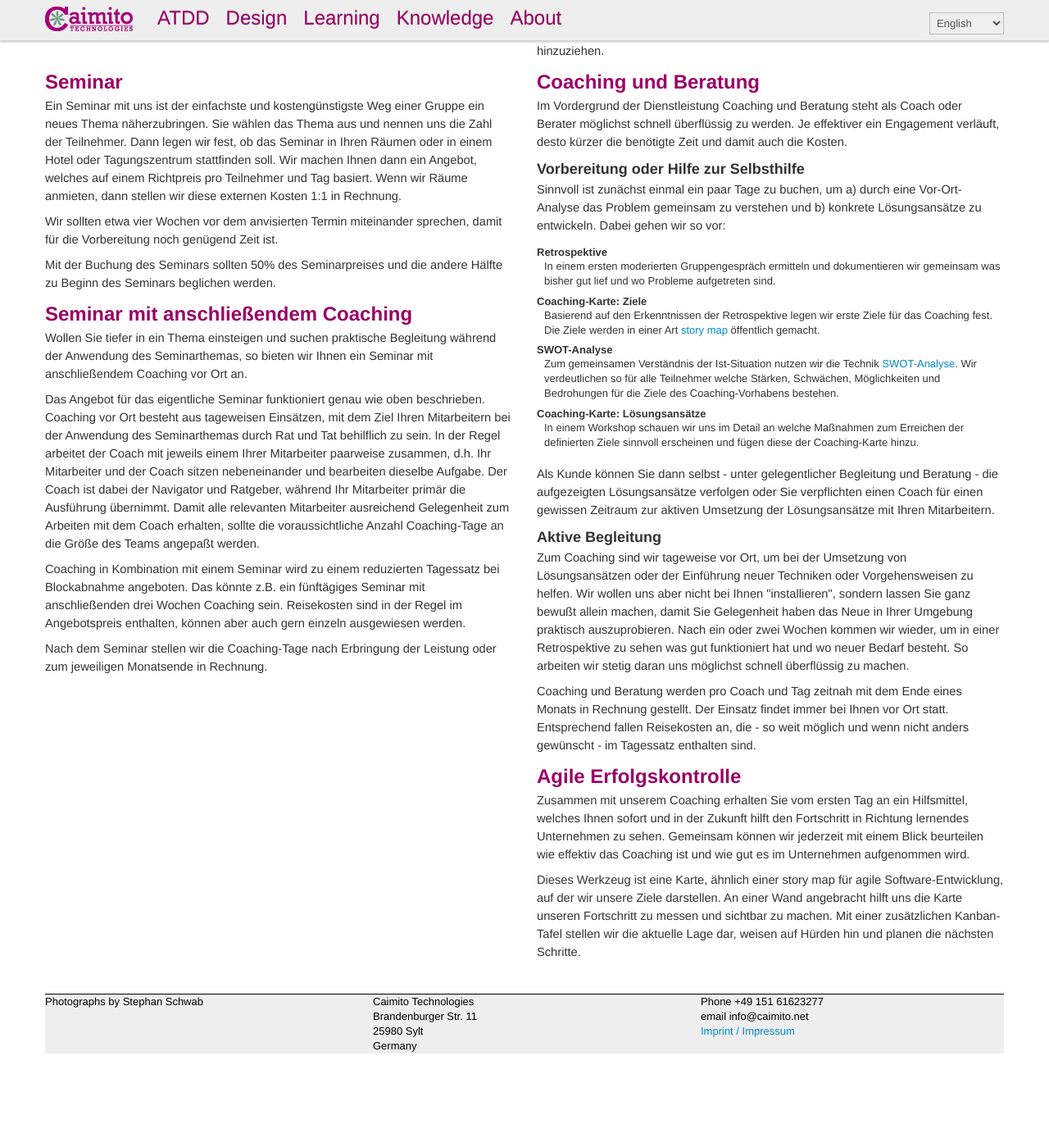
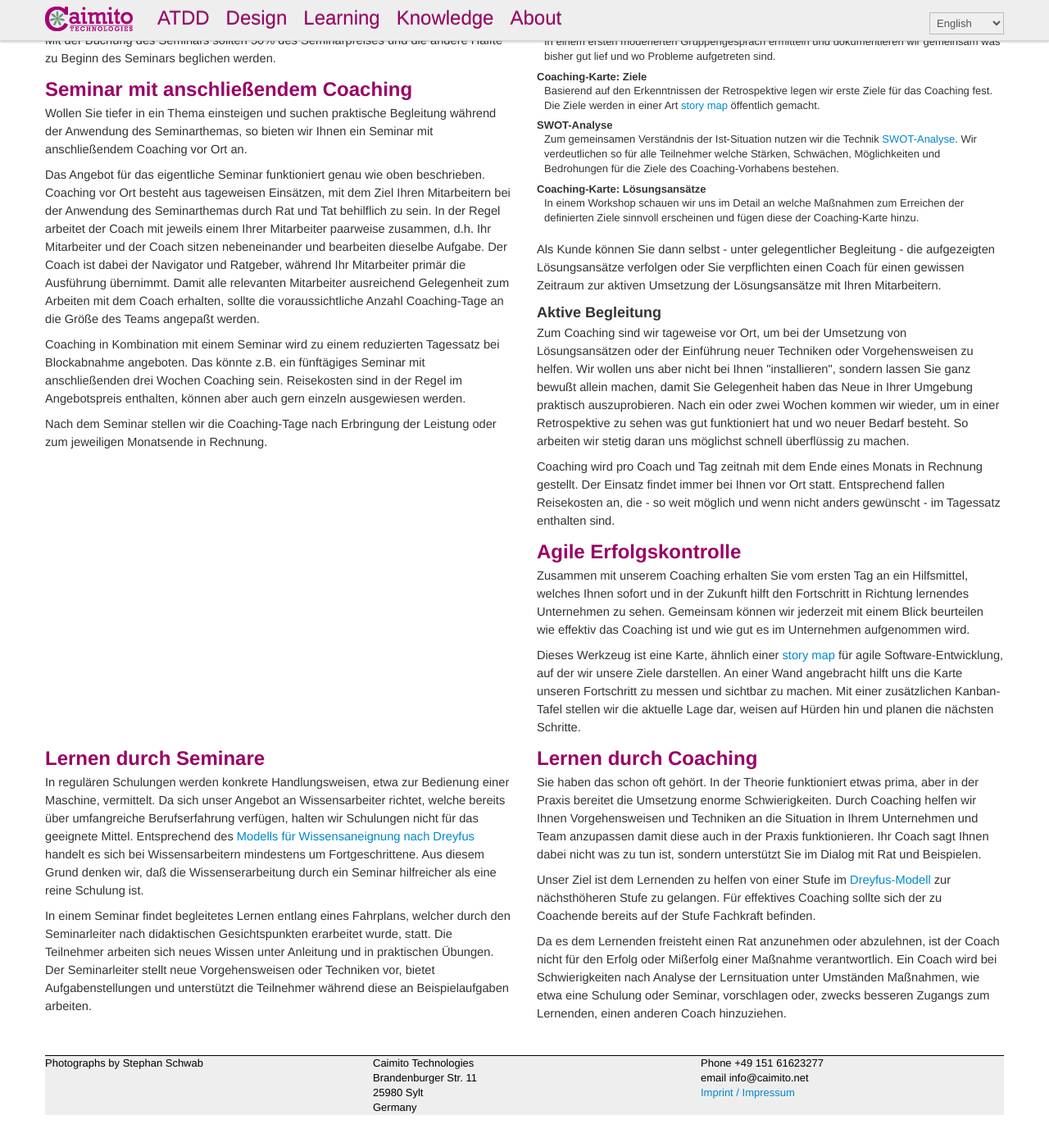
Before and after one commit to Caimito/caimito.github.com, a Jekyll site: the page built from de/engagement.html, in a window 1280 px wide and 1400 px high, scrolled down 443 px. Shown: the whole window at 82% size. Built offline with Jekyll 4.4.1, drawn with Linux system fonts in a browser that asks for light colours; nearby versions of some CDN libraries; before the commit the page ends 1768 px from its top, so only the background shows below that; some of the changed text lies outside the part shown.

Commit message:
Hinweise von Thomas eingearbeitet

```diff
--- a/de/engagement.html
+++ b/de/engagement.html
@@ -6,19 +6,6 @@
 <h1>Möglichkeiten der Zusammenarbeit</h1>
 <h3 class="caimito-green-color">Partnerschaftliche Lerngemeinschaft statt Kunde-Lieferanten-Beziehung</h3>
 <p class="introduction"><em>Zusammenarbeit mit dem Kunden mehr als Vertragsverhandlung</em> heißt es im Manifest für Agile Software&shy;entwicklung von 2001. Getreu diesem Leitsatz bieten wir unsere Dienstleistungen an. Das bedeutet für Sie als Kunden minimales Risiko und keinerlei langfristige Verpflichtungen - außer der etwas zu lernen.</p>
-
-<div class="row">
-	<div class="span6">
-		<h2 class="caimito-main-color">Ihr Trainer</h2>
-		<p>"Trainer" kommt aus dem Englischen und hat ähnliche Bedeutung wie Ausbilder. Für uns ist der Trainer jene die Person, welche im Rahmen eines Seminars die Lerninhalte vermittelt und das Seminar leitet. Der Trainer ist für die an die aktuellen Vorkenntnisse der Lernenden angepaßte didaktische Aufbereitung der Inhalte verantwortlich.</p>
-		<p>Durch Training werden konkrete Handlungsweisen vermittelt. Im Sinne des <a href="kbase/coaching.html">Modells für Wissensaneignung nach Dreyfus</a> arbeitet der Trainer mit Personen auf den Stufen Anfänger und Fortgeschrittener im jeweiligen Thema.</p>
-	</div>
-	<div class="span6">
-		<h2 class="caimito-main-color">Ihr Coach</h2>
-		<p>Coach kommt aus dem Englischen und bedeutet ebenso wie Trainer Ausbilder. Nach unserem Verständnis arbeitet ein Coach - im Gegensatz zum Trainer - mit Personen auf der Stufe Fachkraft des <a href="kbase/coaching.html">Dreyfus-Modells</a> und unterstützt den Lernenden bei der Verbesserung seiner Fertigkeiten durch Rat und Beispiele, jedoch explizit nicht durch konkrete Handlungsanweisungen.</p>
-		<p>Da es dem Lernenden freisteht einen Rat anzunehmen oder abzulehnen, ist der Coach nicht für den Erfolg oder Mißerfolg einer Maßnahme verantwortlich. Ein Coach wird bei Schwierigkeiten nach Analyse der Lernsituation unter Umständen Trainingsmaßnahmen vorschlagen oder, zwecks besseren Zugangs zum Lernenden, einen anderen Coach hinzuziehen.</p>
-	</div>
-</div>
 
 <div class="row">
 	<div class="span6">
@@ -34,8 +21,8 @@
 		<p>Nach dem Seminar stellen wir die Coaching-Tage nach Erbringung der Leistung oder zum jeweiligen Monatsende in Rechnung.</p>
 	</div>
 	<div class="span6">
-		<h2 class="caimito-main-color">Coaching und Beratung</h2>
-		<p>Im Vordergrund der Dienstleistung Coaching und Beratung steht als Coach oder Berater möglichst schnell überflüssig zu werden. Je effektiver ein Engagement verläuft, desto kürzer die benötigte Zeit und damit auch die Kosten.</p>
+		<h2 class="caimito-main-color">Coaching</h2>
+		<p>Unser Ziel ist möglichst schnell überflüssig zu werden. Je effektiver ein Engagement verläuft, desto kürzer die benötigte Zeit und damit auch die Kosten. Generell wird Coaching tageweise angeboten.</p>
 		<h3>Vorbereitung oder Hilfe zur Selbsthilfe</h3>
 		<p>Sinnvoll ist zunächst einmal ein paar Tage zu buchen, um a) durch eine Vor-Ort-Analyse das Problem gemeinsam zu verstehen und b) konkrete Lösungsansätze zu entwickeln. Dabei gehen wir so vor:</p>
 		<dl class="article">
@@ -52,14 +39,28 @@
 			<dd>In einem Workshop schauen wir uns im Detail an welche Maßnahmen zum Erreichen der definierten Ziele sinnvoll erscheinen und fügen diese der Coaching-Karte hinzu.</dd>
 		</dl>
 
-		 <p>Als Kunde können Sie dann selbst - unter gelegentlicher Begleitung und Beratung - die aufgezeigten Lösungsansätze verfolgen oder Sie verpflichten einen Coach für einen gewissen Zeitraum zur aktiven Umsetzung der Lösungsansätze mit Ihren Mitarbeitern.</p>
+		 <p>Als Kunde können Sie dann selbst - unter gelegentlicher Begleitung - die aufgezeigten Lösungsansätze verfolgen oder Sie verpflichten einen Coach für einen gewissen Zeitraum zur aktiven Umsetzung der Lösungsansätze mit Ihren Mitarbeitern.</p>
 
 		<h3>Aktive Begleitung</h3>
 		<p>Zum Coaching sind wir tageweise vor Ort, um bei der Umsetzung von Lösungsansätzen oder der Einführung neuer Techniken oder Vorgehensweisen zu helfen. Wir wollen uns aber nicht bei Ihnen "installieren", sondern lassen Sie ganz bewußt allein machen, damit Sie Gelegenheit haben das Neue in Ihrer Umgebung praktisch auszuprobieren. Nach ein oder zwei Wochen kommen wir wieder, um in einer Retrospektive zu sehen was gut funktioniert hat und wo neuer Bedarf besteht. So arbeiten wir stetig daran uns möglichst schnell überflüssig zu machen.</p>
-		<p>Coaching und Beratung werden pro Coach und Tag zeitnah mit dem Ende eines Monats in Rechnung gestellt. Der Einsatz findet immer bei Ihnen vor Ort statt. Entsprechend fallen Reisekosten an, die - so weit möglich und wenn nicht anders gewünscht - im Tagessatz enthalten sind.</p>
+		<p>Coaching wird pro Coach und Tag zeitnah mit dem Ende eines Monats in Rechnung gestellt. Der Einsatz findet immer bei Ihnen vor Ort statt. Entsprechend fallen Reisekosten an, die - so weit möglich und wenn nicht anders gewünscht - im Tagessatz enthalten sind.</p>
 
 		<h2 class="caimito-main-color">Agile Erfolgskontrolle</h2>
 		<p>Zusammen mit unserem Coaching erhalten Sie vom ersten Tag an ein Hilfsmittel, welches Ihnen sofort und in der Zukunft hilft den Fortschritt in Richtung lernendes Unternehmen zu sehen. Gemeinsam können wir jederzeit mit einem Blick beurteilen wie effektiv das Coaching ist und wie gut es im Unternehmen aufgenommen wird.</p>
-		<p>Dieses Werkzeug ist eine Karte, ähnlich einer story map für agile Software-Entwicklung, auf der wir unsere Ziele darstellen. An einer Wand angebracht hilft uns die Karte unseren Fortschritt zu messen und sichtbar zu machen. Mit einer zusätzlichen Kanban-Tafel stellen wir die aktuelle Lage dar, weisen auf Hürden hin und planen die nächsten Schritte.</p>
+		<p>Dieses Werkzeug ist eine Karte, ähnlich einer <a href="kbase/story-map.html">story map</a> für agile Software-Entwicklung, auf der wir unsere Ziele darstellen. An einer Wand angebracht hilft uns die Karte unseren Fortschritt zu messen und sichtbar zu machen. Mit einer zusätzlichen Kanban-Tafel stellen wir die aktuelle Lage dar, weisen auf Hürden hin und planen die nächsten Schritte.</p>
 	</div>
 </div>
+
+<div class="row">
+	<div class="span6">
+		<h2 class="caimito-main-color">Lernen durch Seminare</h2>
+		<p>In regulären Schulungen werden konkrete Handlungsweisen, etwa zur Bedienung einer Maschine, vermittelt. Da sich unser Angebot an Wissensarbeiter richtet, welche bereits über umfangreiche Berufserfahrung verfügen, halten wir Schulungen nicht für das geeignete Mittel. Entsprechend des <a href="kbase/coaching.html">Modells für Wissensaneignung nach Dreyfus</a> handelt es sich bei Wissensarbeitern mindestens um Fortgeschrittene. Aus diesem Grund denken wir, daß die Wissenserarbeitung durch ein Seminar hilfreicher als eine reine Schulung ist.</p>
+		<p>In einem Seminar findet begleitetes Lernen entlang eines Fahrplans, welcher durch den Seminarleiter nach didaktischen Gesichtspunkten erarbeitet wurde, statt. Die Teilnehmer arbeiten sich neues Wissen unter Anleitung und in praktischen Übungen. Der Seminarleiter stellt neue Vorgehensweisen oder Techniken vor, bietet Aufgabenstellungen und unterstützt die Teilnehmer während diese an Beispielaufgaben arbeiten.</p>
+	</div>
+	<div class="span6">
+		<h2 class="caimito-main-color">Lernen durch Coaching</h2>
+		<p>Sie haben das schon oft gehört. In der Theorie funktioniert etwas prima, aber in der Praxis bereitet die Umsetzung enorme Schwierigkeiten. Durch Coaching helfen wir Ihnen Vorgehensweisen und Techniken an die Situation in Ihrem Unternehmen und Team anzupassen damit diese auch in der Praxis funktionieren. Ihr Coach sagt Ihnen dabei nicht was zu tun ist, sondern unterstützt Sie im Dialog mit Rat und Beispielen.</p>
+		<p>Unser Ziel ist dem Lernenden zu helfen von einer Stufe im <a href="kbase/coaching.html">Dreyfus-Modell</a> zur nächsthöheren Stufe zu gelangen. Für effektives Coaching sollte sich der zu Coachende bereits auf der Stufe Fachkraft befinden.</p>
+		<p>Da es dem Lernenden freisteht einen Rat anzunehmen oder abzulehnen, ist der Coach nicht für den Erfolg oder Mißerfolg einer Maßnahme verantwortlich. Ein Coach wird bei Schwierigkeiten nach Analyse der Lernsituation unter Umständen Maßnahmen, wie etwa eine Schulung oder Seminar, vorschlagen oder, zwecks besseren Zugangs zum Lernenden, einen anderen Coach hinzuziehen.</p>
+	</div>
+</div>
```
